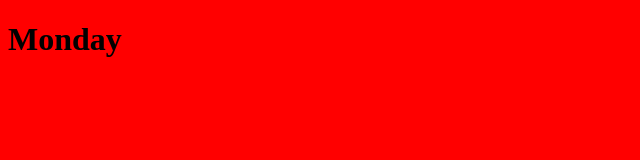
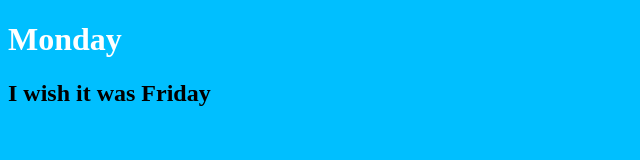
Before and after one commit to cuevakarla/monday, a plain HTML site: page index.html in a window 1280 px wide. Shown: the whole page, without its empty margins (0-640 px from the left). Drawn offline with Linux system fonts and the light colour scheme.

Commit message:
awesome new design features

```diff
--- a/css/main.css
+++ b/css/main.css
@@ -1,3 +1,6 @@
 body{
-    background-color: red;
+    background-color: deepskyblue;
 }
+h1{
+    color:white;
+}
--- a/index.html
+++ b/index.html
@@ -3,10 +3,10 @@
 <head>
     <meta charset="UTF-8">
     <title>Monday</title>
-
     <link rel="stylesheet" href="css/main.css" type="text/css">
 </head>
 <body>
     <h1>Monday</h1>
+    <h2>I wish it was Friday</h2>
 </body>
 </html>
```
